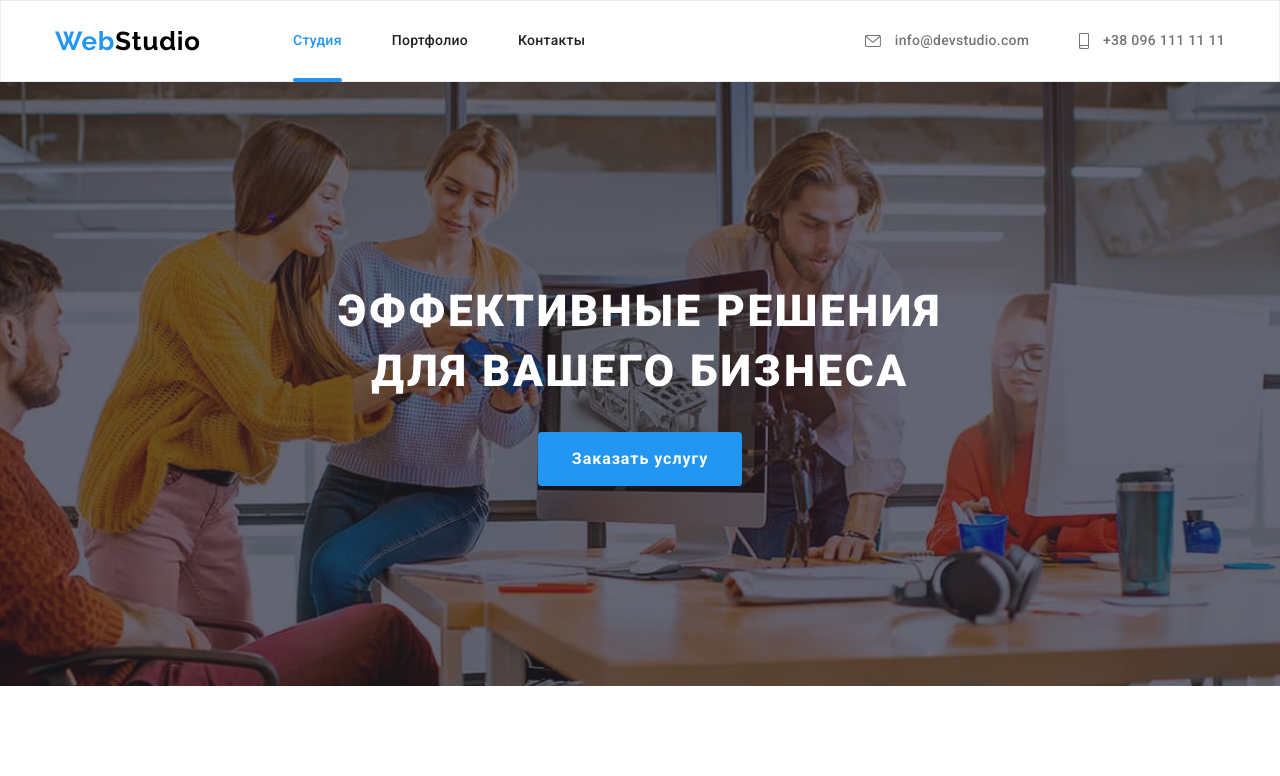
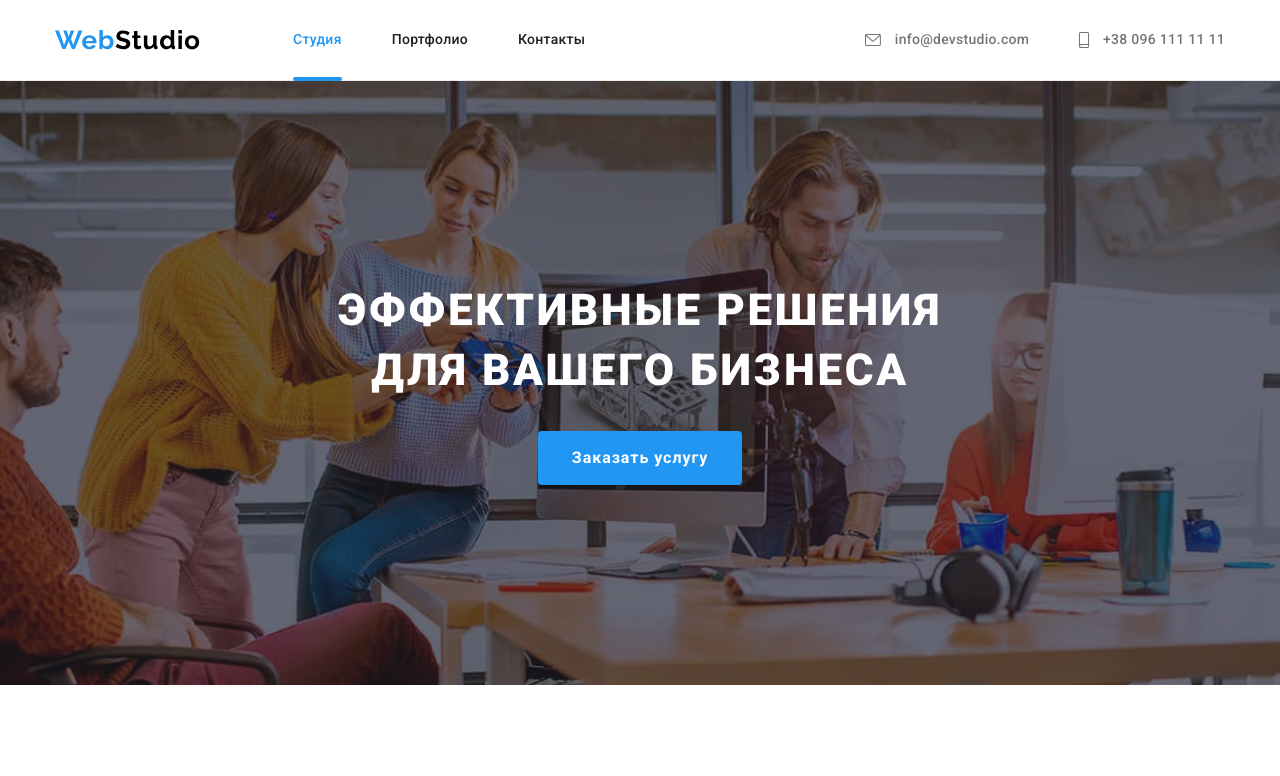
Before and after one commit to redreren/goit-markup-hw-05, a plain HTML site: page index.html in a window 1280 px wide. Shown: the top 776 px of the page. Drawn offline with Linux system fonts and the light colour scheme.

Commit message:
changed header border

```diff
--- a/css/style.css
+++ b/css/style.css
@@ -68,7 +68,7 @@ button {
 
 .header {
   background-color: var(--primary-background-color);
-  border: 1px solid #ececec;
+  border-bottom: 1px solid #ececec;
 }
 
 .header .link:focus,
@@ -155,8 +155,10 @@ button {
 
 .hero {
   background-color: var(--footer-background-color);
-  background-image: linear-gradient(rgba(47, 48, 58, 0.4),
-      rgba(47, 48, 58, 0.4)),
+  background-image: linear-gradient(
+      rgba(47, 48, 58, 0.4),
+      rgba(47, 48, 58, 0.4)
+    ),
     url(../images/hero.jpg);
   background-repeat: no-repeat;
   background-size: cover;
```
